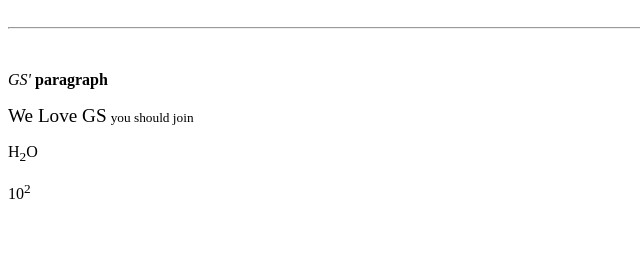
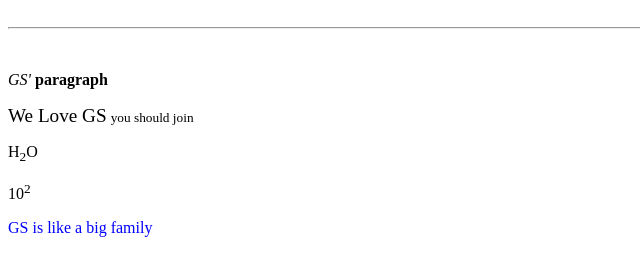
Before and after one commit to Matteo-Scolaro/Learning, a plain HTML site: page index.html in a window 1280 px wide. Shown: the part 79-354 px from the top of the page, without its empty margins (0-640 px from the left). Drawn offline with Linux system fonts and the light colour scheme.

Commit message:
Update index.html

```diff
--- a/index.html
+++ b/index.html
@@ -14,5 +14,6 @@
     <p><big>We Love GS</big> <small>you should join</small></p> <!-- big = text biggger, small = text smaller -->
     <p>H<sub>2</sub>O</p> <!-- sub = subscript -->
     <p>10<sup>2</sup></p> <!-- sup = superscript -->
+    <p style="color: blue;">GS is like a big family</p> <!-- how to use styles -->
   </body>
 </html>
```
